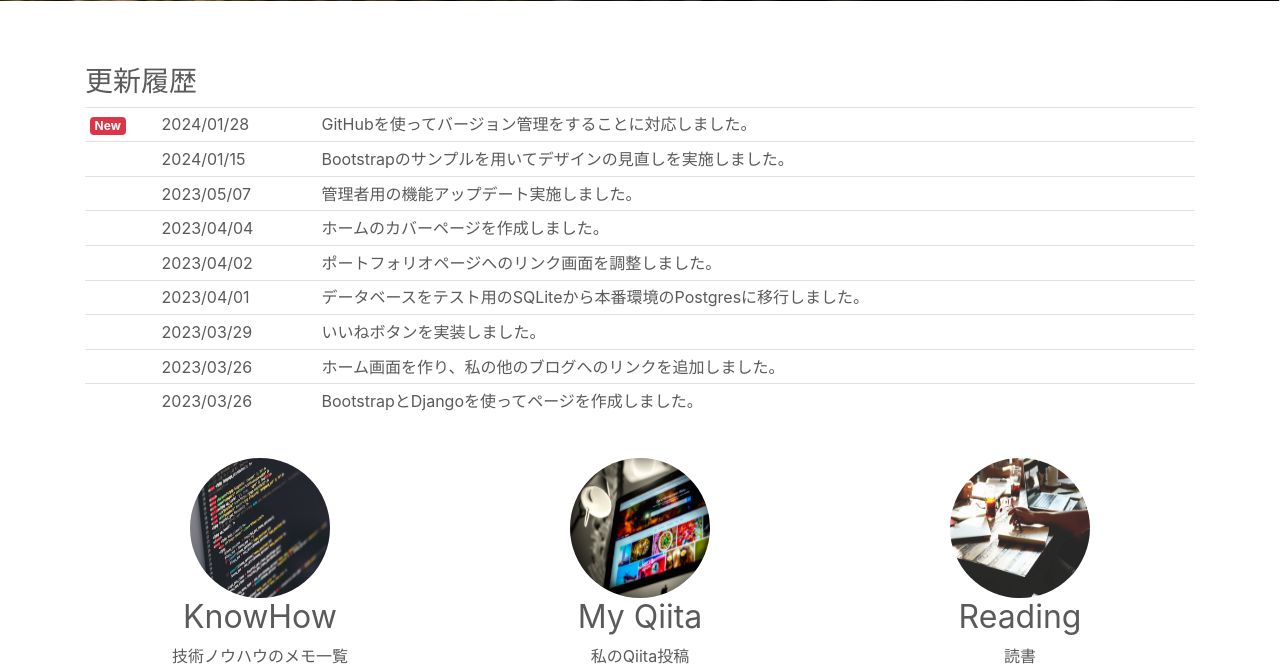
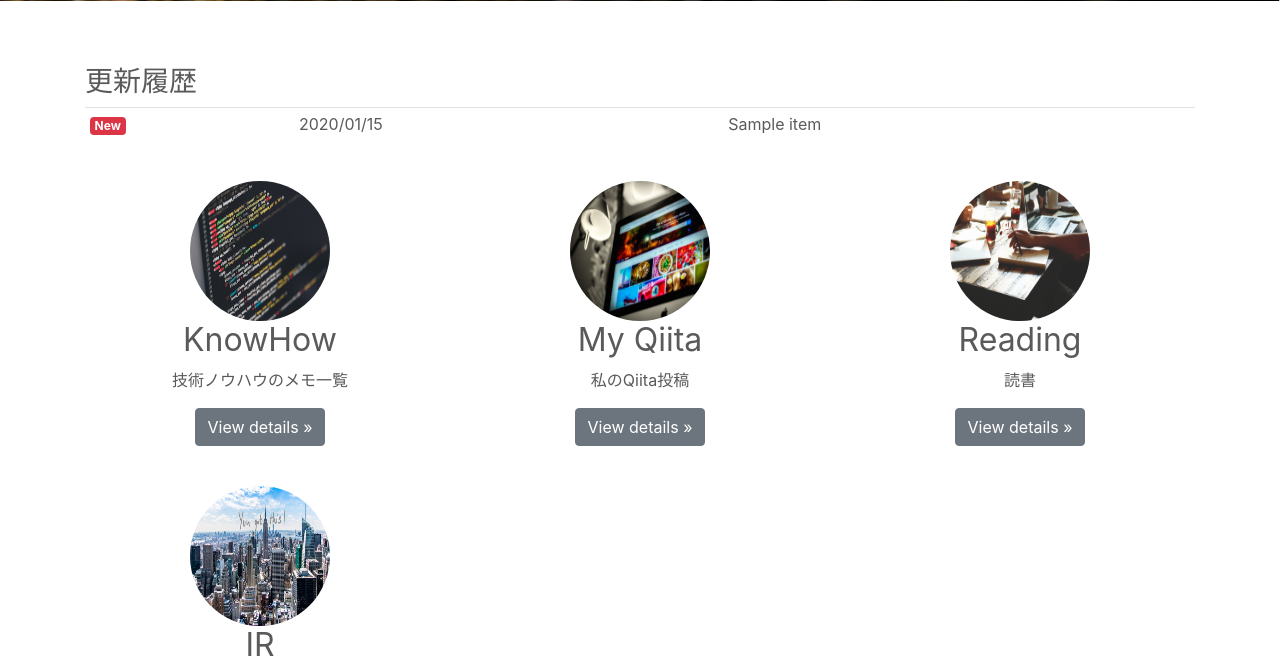
Before and after one commit to believeriver/django_myproject2, a Django app: template templates/pages/main_home.html in a window 1280 px wide. Shown: the part 559-1224 px from the top of the page. Run offline with Django 3.2, Linux system fonts and the light colour scheme; the template is opened without the code that fills it: most values are stand-ins (such as "Sample title", 1, 10 or a date in 2020); some libraries are stand-ins or nearby versions.

Commit message:
20240129_01 更新履歴をDBで管理に対応

```diff
--- a/blog/models/__init__.py
+++ b/blog/models/__init__.py
@@ -1,3 +1,4 @@
 from .knowhow_models import *
 from .todo_models import *
 from .diary_models import *
+from .homepage_updatelog_models import *
--- a/blog/urls.py
+++ b/blog/urls.py
@@ -17,7 +17,6 @@
     path('status_hidden/<int:pk>/', views.status_hidden, name='status_hidden'),
     path('comment/<int:post_pk>/', views.PostCommentView.as_view(), name='comment'),
     path('about/', views.AboutMe.as_view(), name='about'),
-    path('home/', views.HomeView.as_view(), name='home'),
     path('', views.CoverView.as_view(), name='cover'),
 ]
 
@@ -55,7 +54,12 @@
     path('diary_update/<int:pk>', views.UpdateView.as_view(), name='diary_update'),
 ]
 
+homepage_update_urlpatterns = [
+    path('home/', views.HomeIndexView.as_view(), name='home'),
+]
+
 urlpatterns += post_org_urlpatterns
 urlpatterns += post_mark_urlpatterns
 urlpatterns += todo_urlpatterns
 urlpatterns += diary_urlpatterns
+urlpatterns += homepage_update_urlpatterns
--- a/blog/views/__init__.py
+++ b/blog/views/__init__.py
@@ -1,3 +1,4 @@
 from .post_views import *
 from .todo_views import *
 from .diary_views import *
+from .homepage_updatelog_views import *
--- a/templates/pages/main_home.html
+++ b/templates/pages/main_home.html
@@ -72,55 +72,19 @@
     <h3>更新履歴</h3>
     <table class="table table-sm ">
         <tbody>
+            {% for item in object_list %}
             <tr>
-              <th scope="row"><span class="badge badge-danger">New</span></th>
-              <td>2024/01/28</td>
-              <td>GitHubを使ってバージョン管理をすることに対応しました。</td>
+                {% if forloop.counter == 1 %}
+                    <th scope="row"><span class="badge badge-danger">New</span></th>
+                {% else %}
+                    <th scope="row"></th>
+                {% endif %}
+                <td>{{ item.updated_at|date:"Y/m/j" }}</td>
+                <td>{{ item.title }}</td>
             </tr>
-            <tr>
-              <th scope="row"></th>
-              <td>2024/01/15</td>
-              <td>Bootstrapのサンプルを用いてデザインの見直しを実施しました。</td>
-            </tr>
-            <tr>
-              <th scope="row"></th>
-              <td>2023/05/07</td>
-              <td>管理者用の機能アップデート実施しました。</td>
-            </tr>
-            <tr>
-              <th scope="row"></th>
-              <td>2023/04/04</td>
-              <td>ホームのカバーページを作成しました。</td>
-            </tr>
-            <tr>
-              <th scope="row"></th>
-              <td>2023/04/02</td>
-              <td>ポートフォリオページへのリンク画面を調整しました。</td>
-            </tr>
-            <tr>
-              <th scope="row"></th>
-              <td>2023/04/01</td>
-              <td>データベースをテスト用のSQLiteから本番環境のPostgresに移行しました。</td>
-            </tr>
-            <tr>
-                <th scope="row"></th>
-                <td>2023/03/29</td>
-                <td>いいねボタンを実装しました。</td>
-            </tr>
-            <tr>
-                <th scope="row"></th>
-                <td>2023/03/26</td>
-                <td>ホーム画面を作り、私の他のブログへのリンクを追加しました。</td>
-            </tr>
-            <tr>
-                <th scope="row"></th>
-                <td>2023/03/26</td>
-                <td>BootstrapとDjangoを使ってページを作成しました。</td>
-            </tr>
-
+            {% endfor %}
         </tbody>
-      </table>
-
+    </table>
     <br>
 
     <!-- Marketing messaging and featurettes
```
Also changed, not shown: blog/admin.py (+9 -1 lines), blog/models/homepage_updatelog_models.py (added, +15 -0 lines), blog/views/homepage_updatelog_views.py (added, +20 -0 lines).
